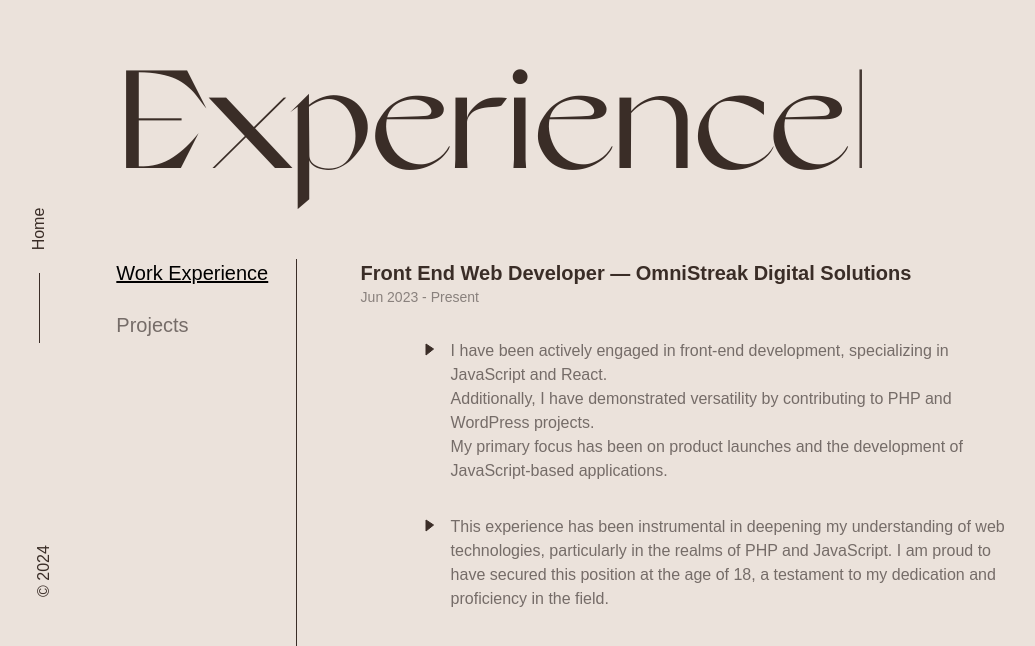
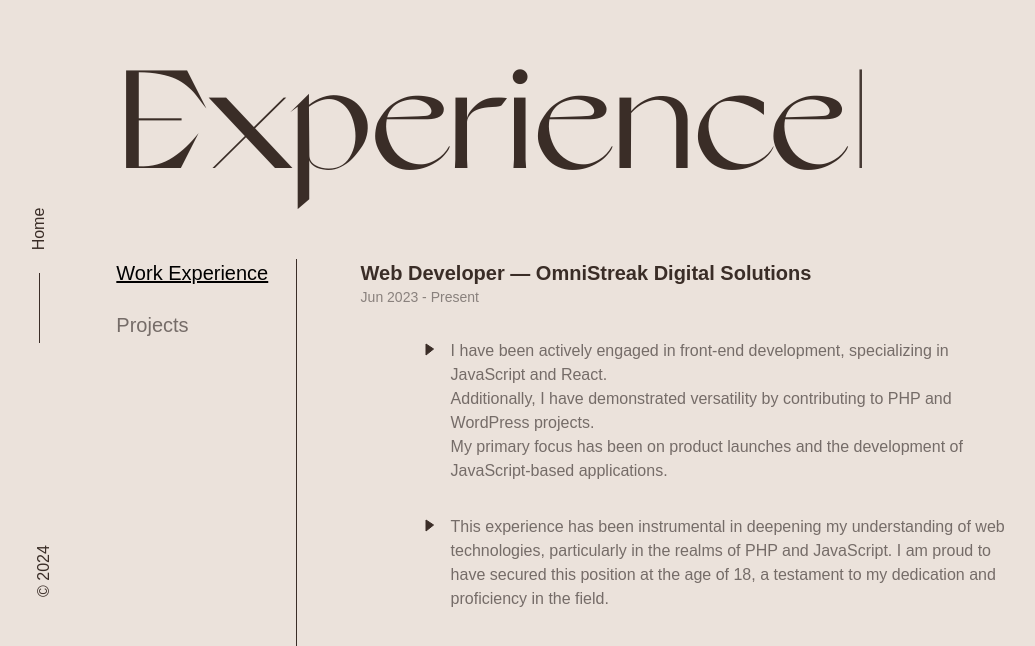
Before and after one commit to DamirPavlik/Portfolio, a React (Vite) app: page /experience in a window 1280 px wide. Shown: the top 646 px of the page, without its empty margins (32-1067 px from the left). Built offline with nearby package versions, Linux system fonts and the light colour scheme.

Commit message:
chore: update ExperienceTabsContent.tsx

```diff
--- a/src/pages/Experience/ExperienceTabsContent.tsx
+++ b/src/pages/Experience/ExperienceTabsContent.tsx
@@ -23,7 +23,7 @@ const ExperienceTabsContent: React.FC<ExperienceTabsContentProps> = ({
         className={`${activeTab === 1 ? "" : "hidden"} lg:ml-16`}
       >
         <h4 className="text-xl text-brown mb-0 font-semibold">
-          Front End Web Developer — OmniStreak Digital Solutions
+          Web Developer — OmniStreak Digital Solutions
         </h4>
         <p className="text-silver text-sm lg:mb-0 mb-4">Jun 2023 - Present</p>
         <ul className="lg:mt-8 lg:ml-16">
```
